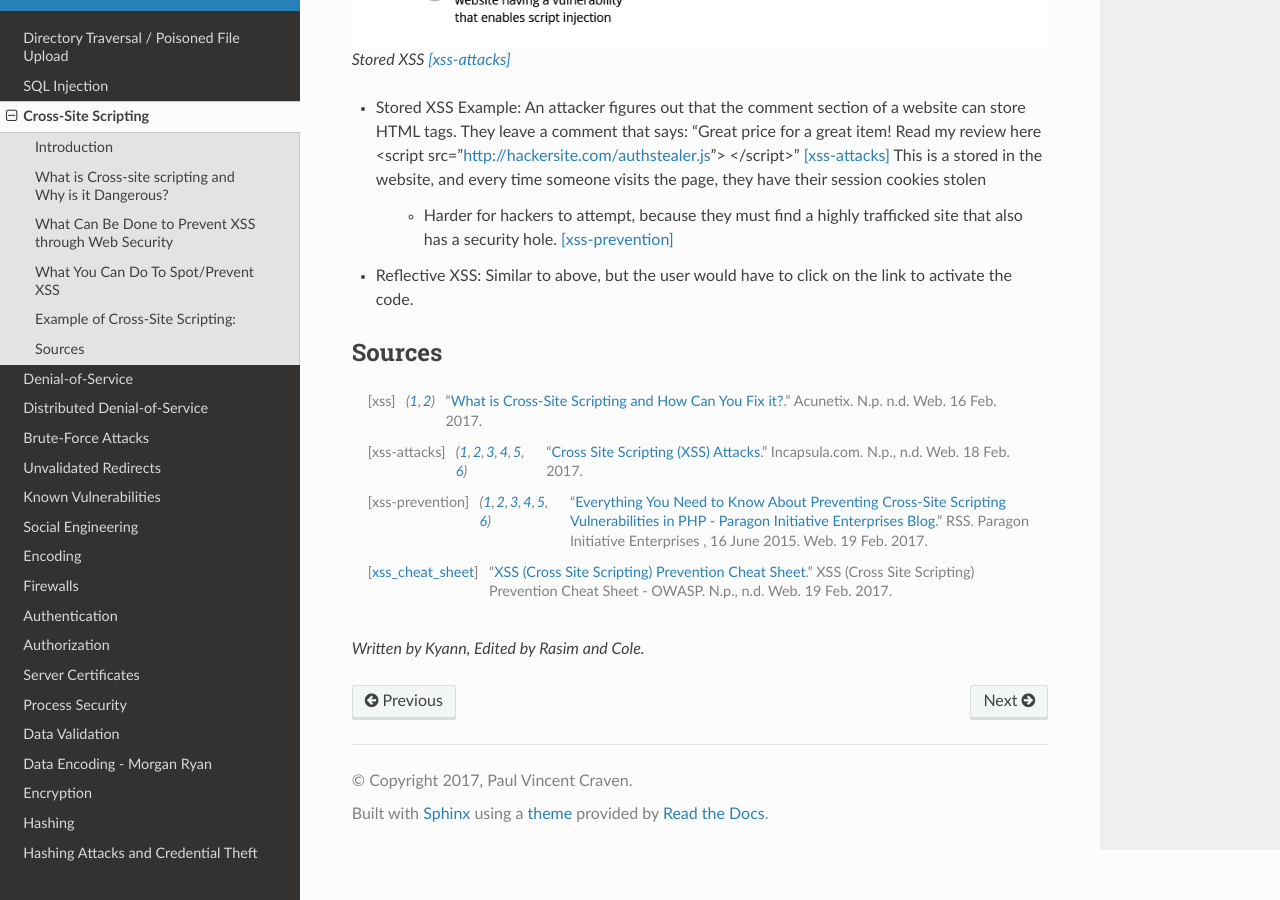
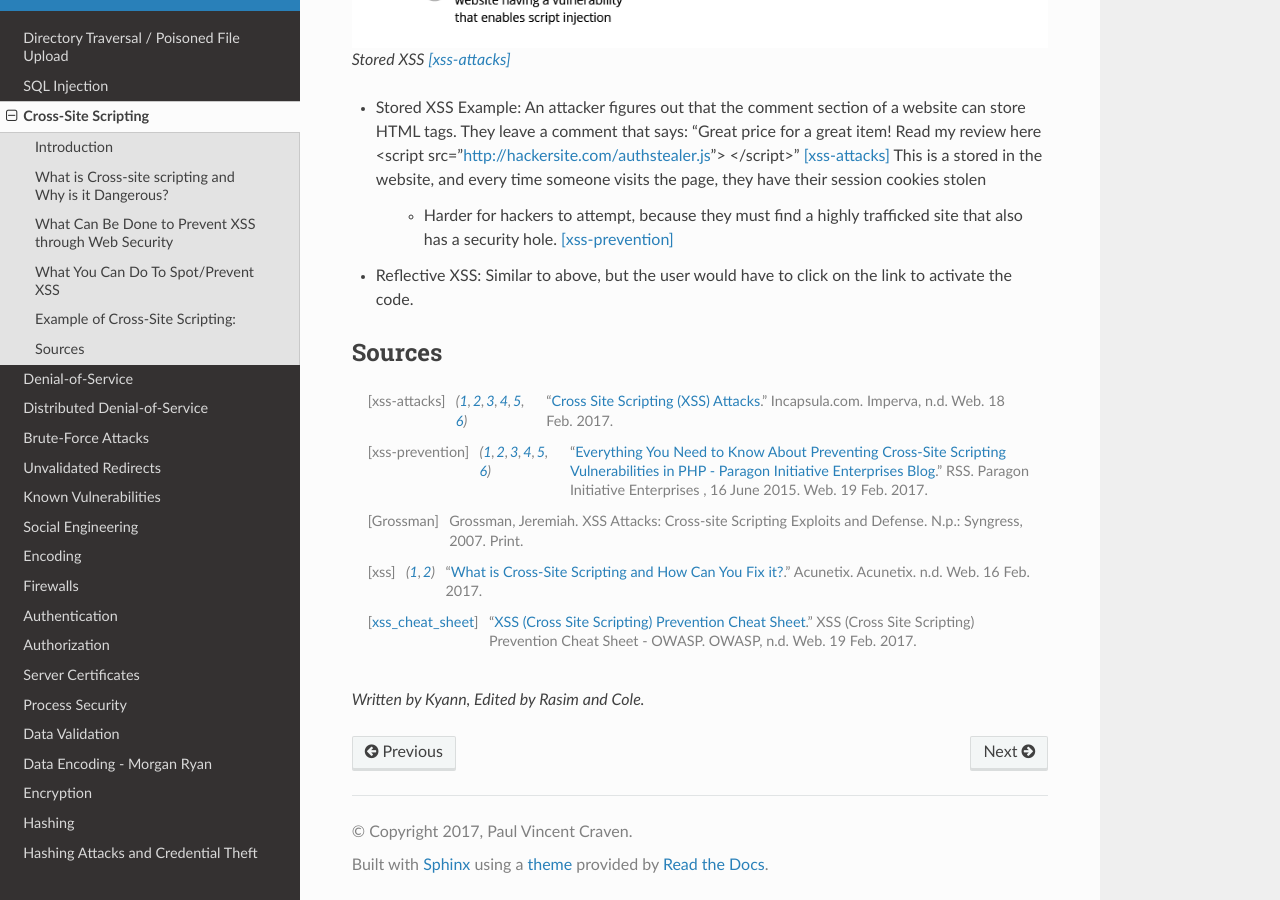
Before and after one commit to pvcraven/2017_web_security, a Sphinx documentation site: the page built from source/xss/xss.rst, in a window 1280 px wide and 900 px high, scrolled down 1932 px. Built offline with Sphinx 7.4.7 and the Read the Docs theme 2.0.0, drawn with Linux system fonts in a browser that asks for light colours; some of the changed text lies outside the part shown.

Commit message:
Adding sourse

```diff
--- a/source/xss/xss.rst
+++ b/source/xss/xss.rst
@@ -108,12 +108,16 @@
 Sources
 -------
 
-.. [xss] "`What is Cross-Site Scripting and How Can You Fix it? <https://www.acunetix.com/websitesecurity/cross-site-scripting/>`_." Acunetix. N.p. n.d. Web. 16 Feb. 2017.
-
-.. [xss-attacks] "`Cross Site Scripting (XSS) Attacks <https://www.incapsula.com/web-application-security/cross-site-scripting-xss-attacks.html>`_." Incapsula.com. N.p., n.d. Web. 18 Feb. 2017.
+.. [xss-attacks] "`Cross Site Scripting (XSS) Attacks <https://www.incapsula.com/web-application-security/cross-site-scripting-xss-attacks.html>`_." Incapsula.com. Imperva, n.d. Web. 18 Feb. 2017.
 
 .. [xss-prevention] "`Everything You Need to Know About Preventing Cross-Site Scripting Vulnerabilities in PHP - Paragon Initiative Enterprises Blog <https://paragonie.com/blog/2015/06/preventing-xss-vulnerabilities-in-php-everything-you-need-know>`_." RSS. Paragon Initiative Enterprises , 16 June 2015. Web. 19 Feb. 2017.
 
-.. [xss_cheat_sheet] "`XSS (Cross Site Scripting) Prevention Cheat Sheet <https://www.owasp.org/index.php/XSS_(Cross_Site_Scripting)_Prevention_Cheat_Sheet>`_." XSS (Cross Site Scripting) Prevention Cheat Sheet - OWASP. N.p., n.d. Web. 19 Feb. 2017.
+.. [Grossman] Grossman, Jeremiah. XSS Attacks: Cross-site Scripting Exploits and Defense. N.p.: Syngress, 2007. Print.
+
+.. [xss] "`What is Cross-Site Scripting and How Can You Fix it? <https://www.acunetix.com/websitesecurity/cross-site-scripting/>`_." Acunetix. Acunetix. n.d. Web. 16 Feb. 2017.
+
+.. [xss_cheat_sheet] "`XSS (Cross Site Scripting) Prevention Cheat Sheet <https://www.owasp.org/index.php/XSS_(Cross_Site_Scripting)_Prevention_Cheat_Sheet>`_." XSS (Cross Site Scripting) Prevention Cheat Sheet - OWASP. OWASP, n.d. Web. 19 Feb. 2017.
+
+
 
 *Written by Kyann, Edited by Rasim and Cole.*
```
Also changed, not shown: other parts of source/xss/xss.rst (+1 -1 lines).
